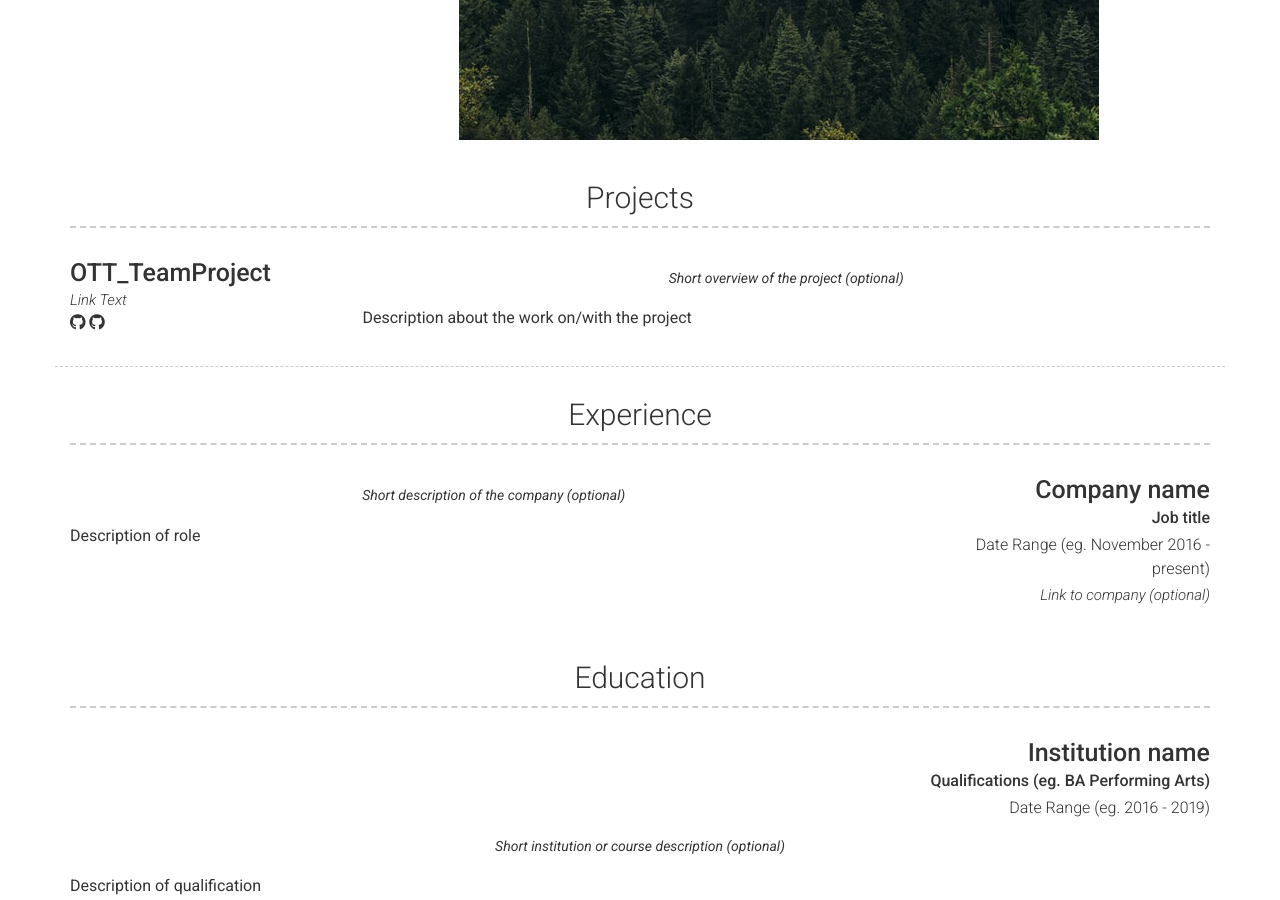
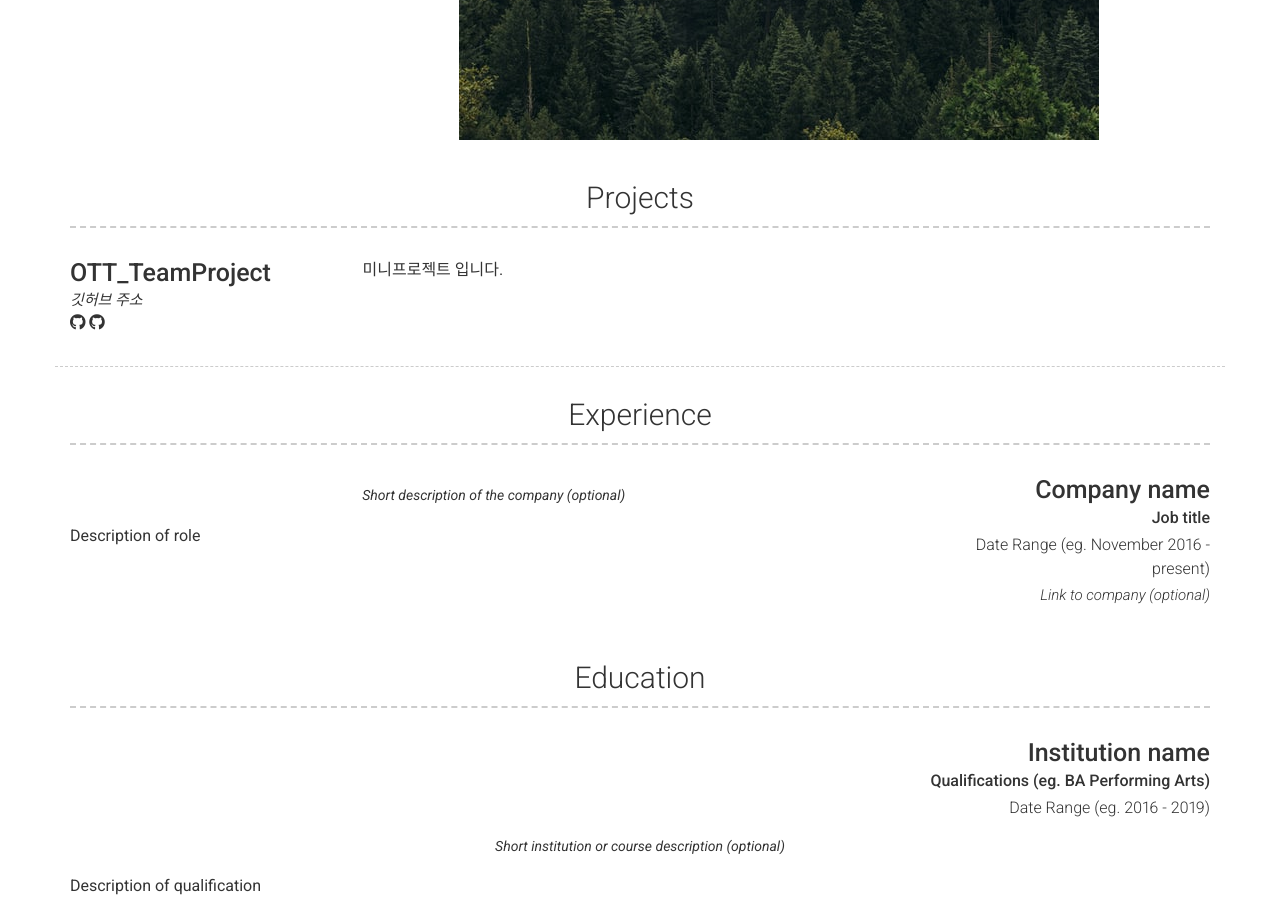
Before and after one commit to 41323/portfolio, a Jekyll site: the page built from index.md, in a window 1280 px wide and 900 px high, scrolled down 725 px. Built offline with Jekyll 4.4.1, drawn with Linux system fonts in a browser that asks for light colours; nearby versions of some CDN libraries.

Commit message:
Update _config.yml

```diff
--- a/_config.yml
+++ b/_config.yml
@@ -54,7 +54,7 @@ content:
                       # other value (or no value) means no border will be displayed
         title: OTT_TeamProject
         link: https://github.com/41323/OTT_TeamProject
-        link_text: Link Text
+        link_text: 깃허브 주소
         additional_links:
           - title:  Github page for project (eg. sproogen/modern-resume-theme)
             icon: fab fa-github
@@ -62,10 +62,10 @@ content:
           - title:  Github page for project (eg. sproogen/modern-resume-theme)
             icon: fab fa-github
             url: Link to project (eg. sproogen.github.io/modern-resume-theme)(optional)
-        quote: >
-          Short overview of the project (optional)
+        quote:
+
         description: | # this will include new lines to allow paragraphs
-          Description about the work on/with the project
+          미니프로젝트 입니다.
   - title: Experience
     layout: list
     content:
```
